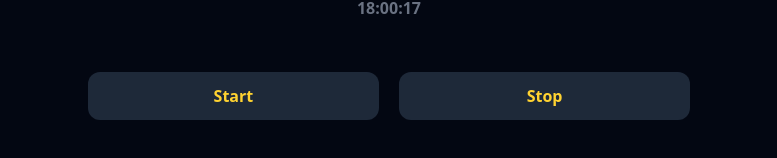
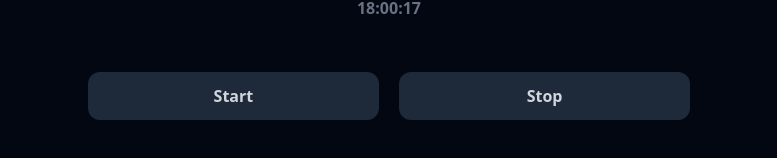
Before and after one commit to Adr1Est/binary-clock-react, a React (Vite) app: page / in a window 1280 px wide. Shown: the part 558-716 px from the top of the page, without its empty margins (251-1028 px from the left). Built offline with nearby package versions, Linux system fonts and the light colour scheme.

Commit message:
cambio de color texto botones

```diff
--- a/src/layout/buttons/buttons-layout.jsx
+++ b/src/layout/buttons/buttons-layout.jsx
@@ -3,8 +3,8 @@ function ButtonsApp({funcionStart, funcionStop}){
   return (
     <>
       <div className="flex flex-row justify-center items-center gap-5 w-full p-4">
-        <button className="bg-gray-800 hover:bg-gray-500 text-amber-300 hover:text-green-500 font-bold w-3/5 md:w-2/5 rounded-xl p-3" onClick={funcionStart}>Start</button>
-        <button className="bg-gray-800 hover:bg-gray-500 text-amber-300 hover:text-red-500 font-bold w-3/5 md:w-2/5 rounded-xl p-3" onClick={funcionStop}>Stop</button>
+        <button className="bg-gray-800 hover:bg-gray-500 text-gray-300 hover:text-green-500 font-bold w-3/5 md:w-2/5 rounded-xl p-3" onClick={funcionStart}>Start</button>
+        <button className="bg-gray-800 hover:bg-gray-500 text-gray-300 hover:text-red-500 font-bold w-3/5 md:w-2/5 rounded-xl p-3" onClick={funcionStop}>Stop</button>
       </div>
     </>
   )
```
